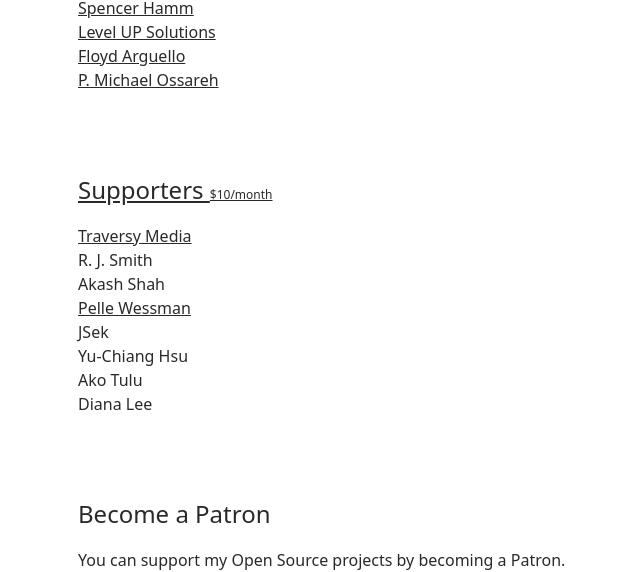
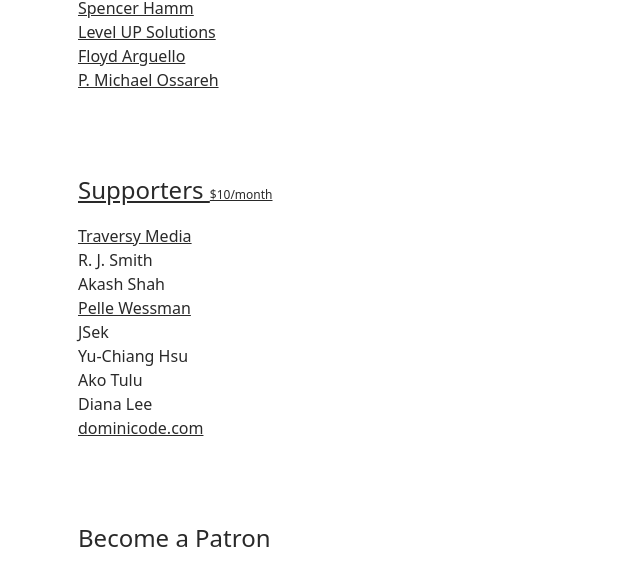
Before and after one commit to typicode/typicode.github.io, a website: page index.html in a window 1280 px wide. Shown: the part 584-1156 px from the top of the page, without its empty margins (242-882 px from the left). Drawn offline with nearby package versions, Linux system fonts and the light colour scheme.

Commit message:
Update index.html

```diff
--- a/index.html
+++ b/index.html
@@ -110,6 +110,7 @@
     <li>Yu-Chiang Hsu</li>
     <li>Ako Tulu</li>
     <li>Diana Lee</li>
+    <li><a href="http://dominicode.com">dominicode.com</a></li>
   </ul>
 
   <h2>Become a Patron</h2>
```
